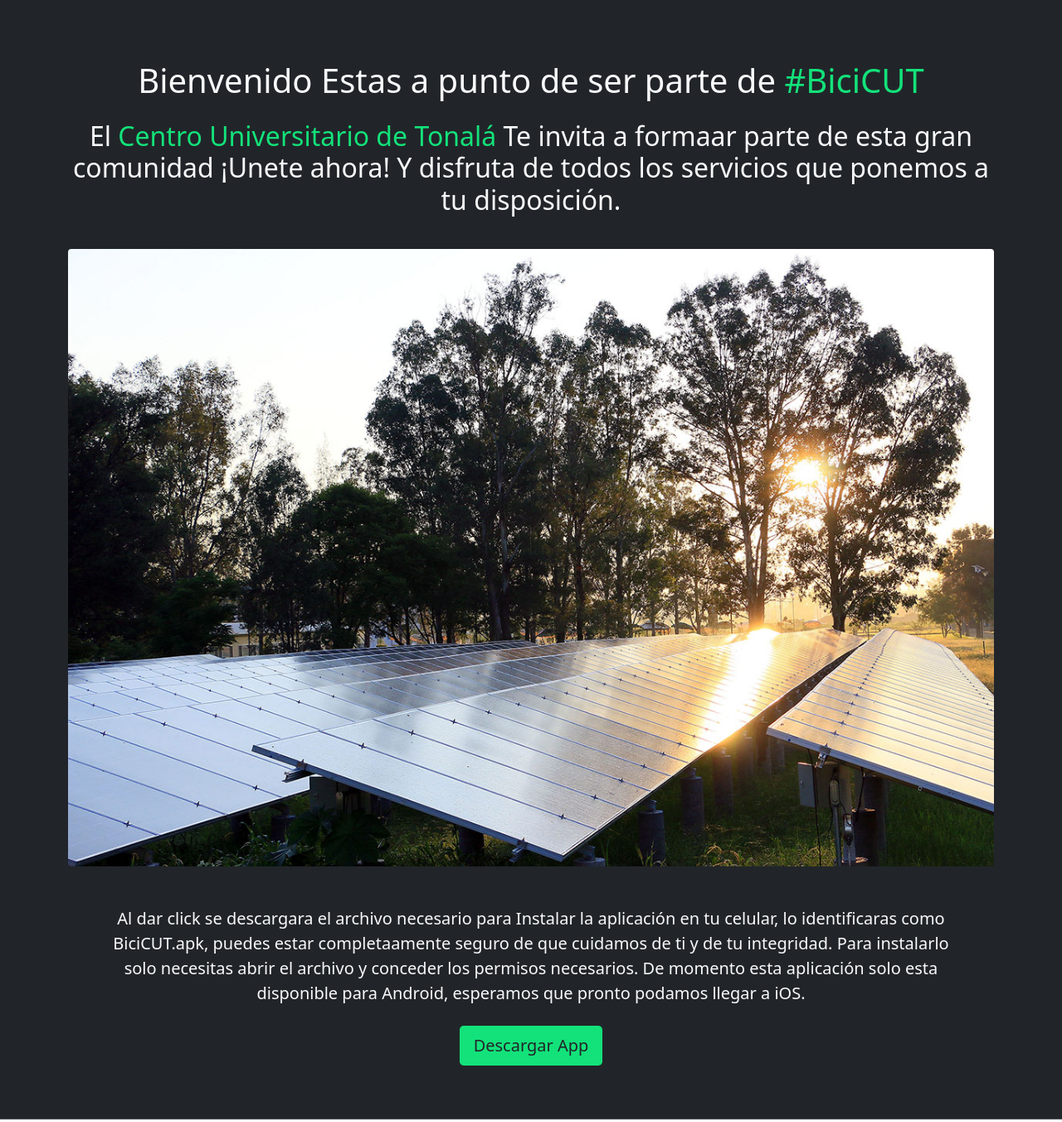
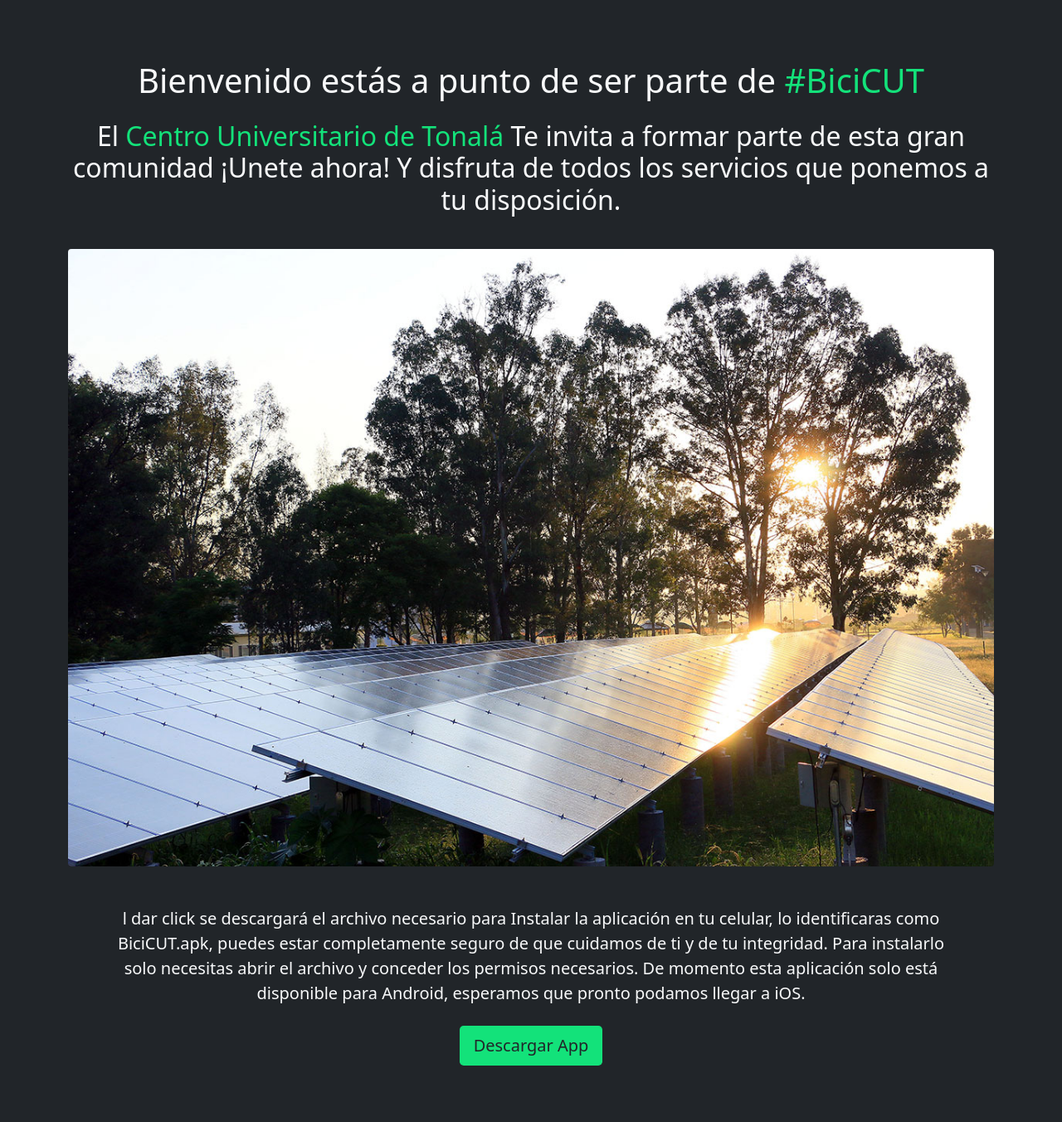
Before and after one commit to Juan-Tafolla/BiciCUT, a plain HTML site: page descargaApp.html in a window 1280 px wide. Shown: the part 83-1435 px from the top of the page at 83% size. Drawn offline with nearby package versions, Linux system fonts and the light colour scheme.

Commit message:
Update descargaApp.html

```diff
--- a/descargaApp.html
+++ b/descargaApp.html
@@ -78,11 +78,11 @@
     <div class="container">
       <div class="d-sm-flex align-items-center justify-content-between">
         <div>
-          <h1 class="text-center"> Bienvenido Estas a punto de ser parte de <span class="text"
+          <h1 class="text-center"> Bienvenido estás a punto de ser parte de <span class="text"
               style="color: rgb(19, 226, 122);"> #BiciCUT </span> </h1>
           <p class="lead my-4 mx-5" style="text-align:center">
           <h2 class="text-center"> El <span class="text" style="color: rgb(19, 226, 122);">
-              Centro Universitario de Tonalá </span> Te invita a formaar parte de esta gran comunidad ¡Unete ahora! Y
+              Centro Universitario de Tonalá </span> Te invita a formar parte de esta gran comunidad ¡Unete ahora! Y
             disfruta de todos los servicios que ponemos a tu disposición.
           </h2>
           </p>
@@ -92,11 +92,10 @@
           </center>
           <br>
           <p class="lead my-4 mx-5" style="text-align:center">
-            Al dar click se descargara el archivo necesario para Instalar la aplicación en tu celular,
-            lo identificaras como BiciCUT.apk, puedes estar completaamente seguro de que cuidamos de ti y de tu
-            integridad.
-            Para instalarlo solo necesitas abrir el archivo y conceder los permisos necesarios.
-            De momento esta aplicación solo esta disponible para Android, esperamos que pronto podamos llegar a iOS.
+            l dar click se descargará el archivo necesario para Instalar la aplicación en tu celular, lo identificaras
+            como BiciCUT.apk, puedes estar completamente seguro de que cuidamos de ti y de tu integridad. Para
+            instalarlo solo necesitas abrir el archivo y conceder los permisos necesarios. De momento esta aplicación
+            solo está disponible para Android, esperamos que pronto podamos llegar a iOS.
           </p>
           <div class="d-grid gap-2 d-md-flex justify-content-center">
             <button onclick="location.href='#'" class="btn btn-lg" style="background-color:rgb(19, 226, 122);"
@@ -109,7 +108,6 @@
     </div>
     <br>
     <br>
-    <hr>
   </section>
 
   <!-- Footer INICIO -->
```
